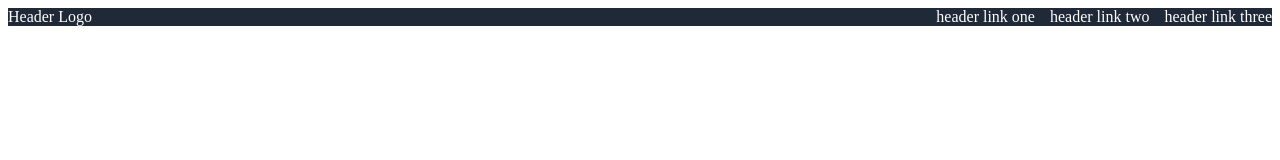
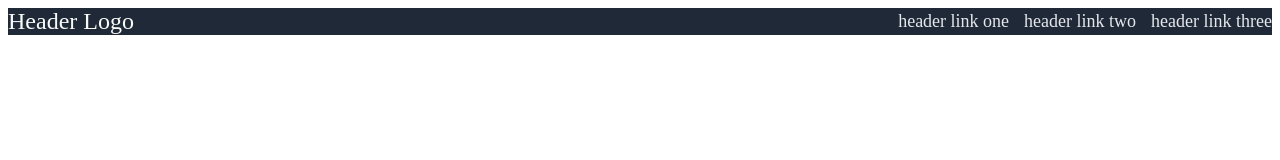
Before and after one commit to nniklas/landing-page, a plain HTML site: page index.html in a window 1280 px wide. Drawn offline with Linux system fonts and the light colour scheme.

Commit message:
add font styles and sizing navbar items

```diff
--- a/index.html
+++ b/index.html
@@ -9,10 +9,10 @@
 <body>
     <nav class="nav">
         <ul class="navlist">
-            <div class="left-side-elements">
-                <li><a href="#">Header Logo</a></li>
+            <div class="left-side-elements" >
+                <li><a href="#" class="main-text">Header Logo</a></li>
             </div>
-            <div class="right-side-elements">
+            <div class="right-side-elements secondary-text-color">
                 <li><a href="#">header link one</a> </li>
                 <li><a href="#">header link two</a></li>
                 <li><a href="#">header link three</a></li>
--- a/style.css
+++ b/style.css
@@ -11,7 +11,9 @@ ul {
 
 a {
     text-decoration: none;
-    color: white;
+    color: #e5e7eb;
+    font-size: 18px;
+
 }
 
 .nav {
@@ -30,3 +32,13 @@ a {
     display: flex;
     gap: 15px;
 }
+
+.main-text {
+    color: #f9faf8;
+    font-size: 24px;
+}
+
+.secondary-text {
+    color: #f9faf8;
+    font-size: 24px;
+}
```
